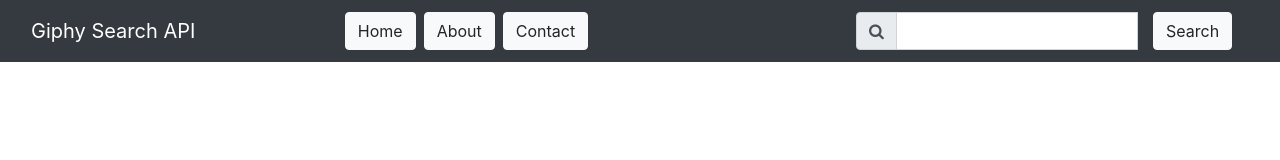
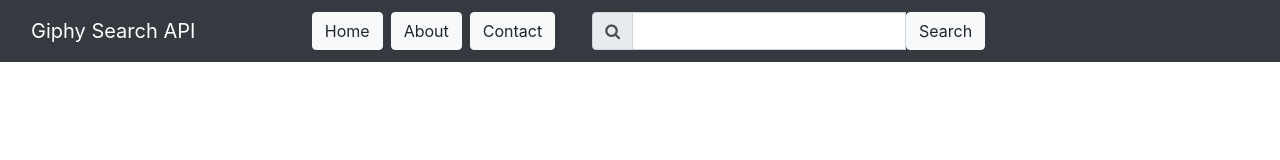
Before and after one commit to RMottola68/Project2, a plain HTML site: page index.html in a window 1280 px wide. Drawn offline with nearby package versions, Linux system fonts and the light colour scheme.

Commit message:
centered nav elements

```diff
--- a/index.html
+++ b/index.html
@@ -17,14 +17,14 @@
         integrity="sha384-B4gt1jrGC7Jh4AgTPSdUtOBvfO8shuf57BaghqFfPlYxofvL8/KUEfYiJOMMV+rV" crossorigin="anonymous">
     </script>
 
-    <nav class="navbar navbar-expand-lg navbar-dark bg-dark fixed-top grid grid-cols-12">
-        <a class="navbar-brand col-sm">Giphy Search API</a>
+    <nav class="navbar navbar-expand-lg navbar-dark bg-dark fixed-top">
+        <a class="navbar-brand col-sm justify-content-center align-items-center">Giphy Search API</a>
         <button class="navbar-toggler" data-target="#my-nav" data-toggle="collapse" aria-controls="my-nav"
             aria-expanded="false" aria-label="Toggle navigation">
             <span class="navbar-toggler-icon"></span>
         </button>
         <div id="my-nav" class="collapse navbar-collapse">
-            <ul class="navbar-nav mr-auto">
+            <ul class="navbar-nav justify-content-center align-items-center">
                 <li class="nav-item">
                     <a class="btn btn-light m-1" href="#">Home<span class="sr-only">(current)</span></a>
                 </li>
@@ -35,7 +35,7 @@
                     <a class="btn btn-light m-1" href="#" tabindex="-1" aria-disabled="true">Contact</a>
                 </li>
             </ul>
-            <form class="form-inline">
+            <form class="form-inline justify-content-center align-items-center mx-5">
                 <div class="form-group row">
                     <div class="input-group">
                         <div class="input-group-prepend">
@@ -44,7 +44,7 @@
                             </span>
                         </div>
                         <input id="email" class="form-control" type="text" name="email" required="required">
-                        <div class="col-sm-4">
+                        <div>
                             <button type="submit" class="btn btn-light">Search</button>
                         </div>
                     </div>
```
